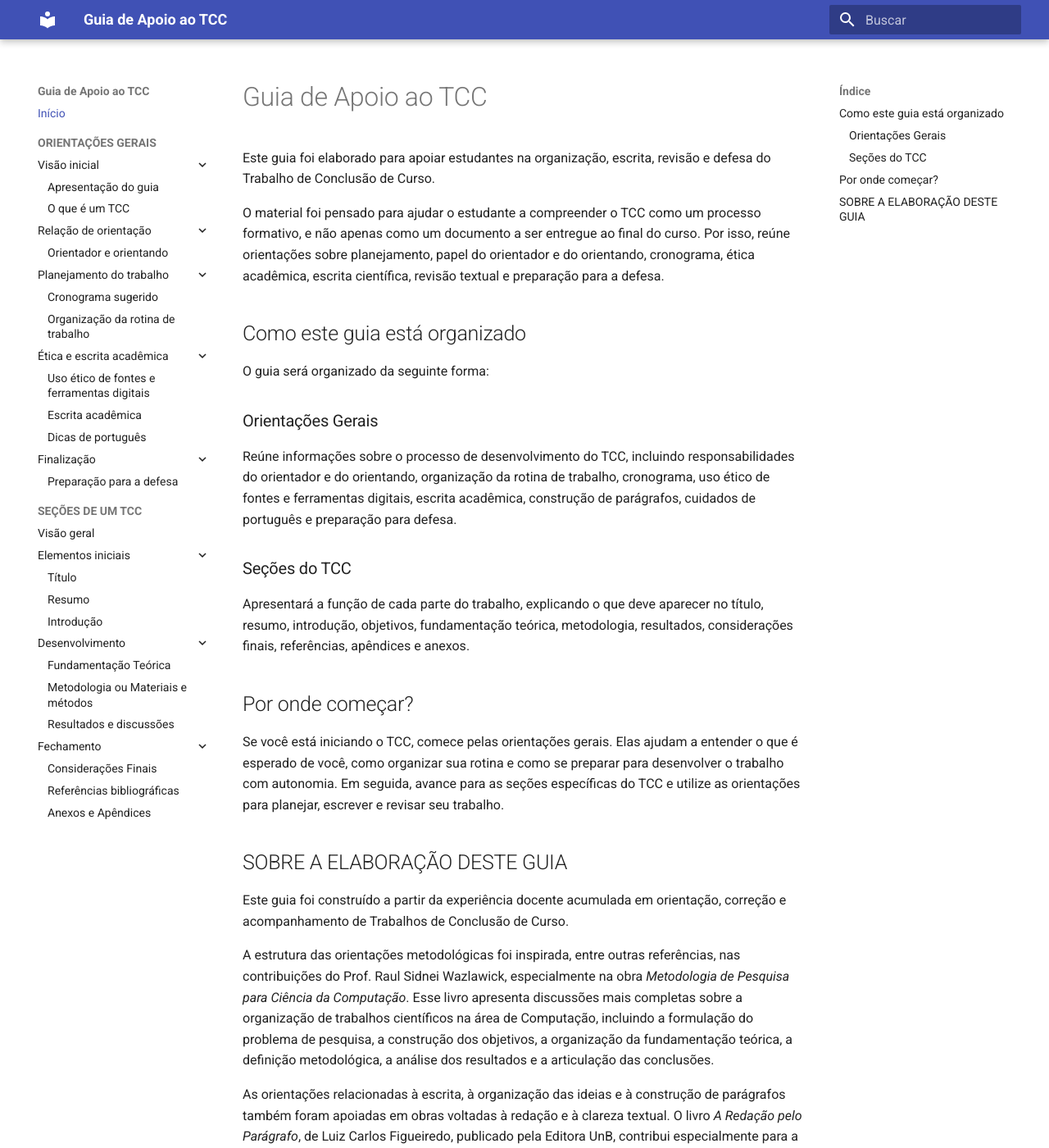
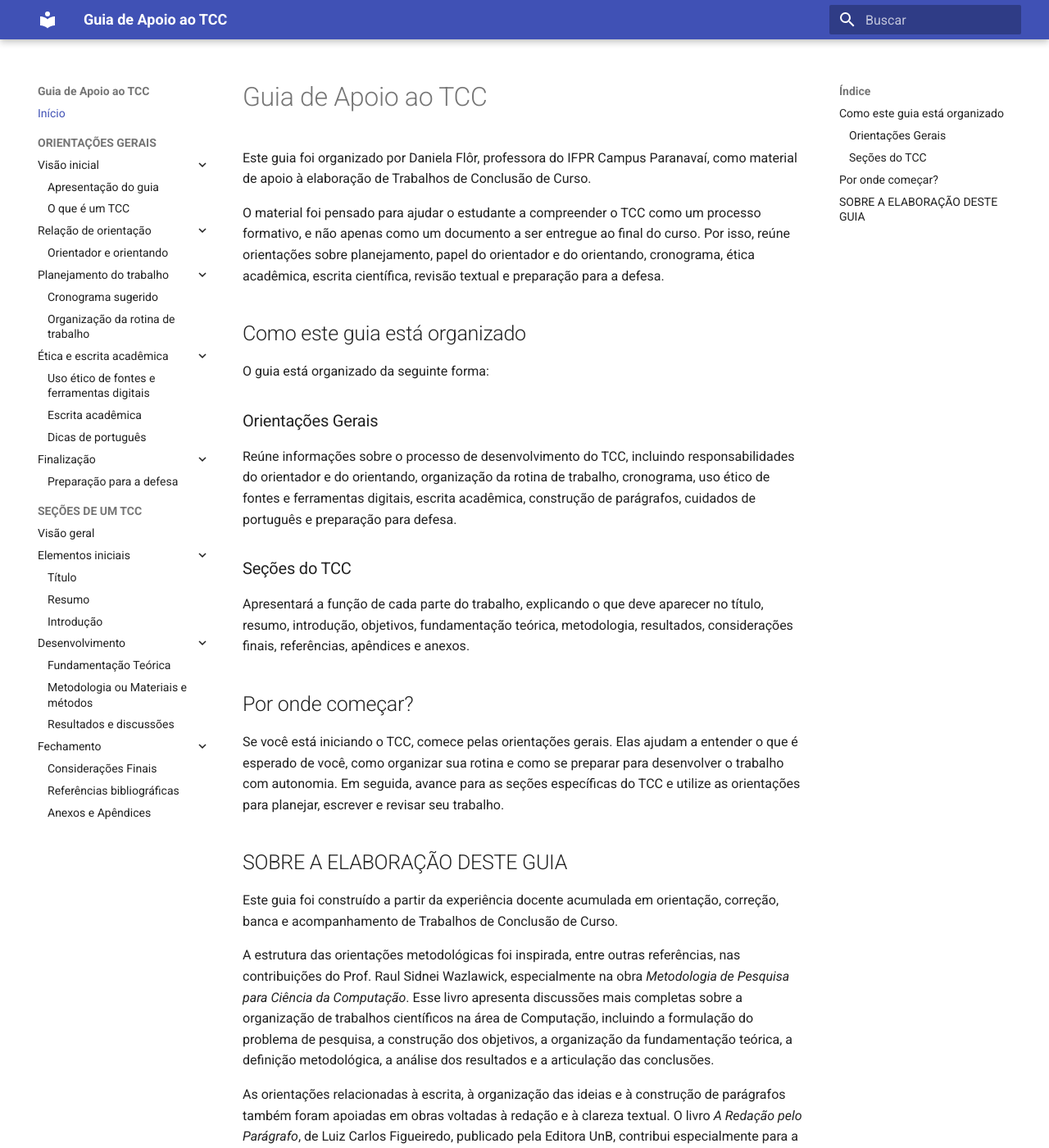
Before and after one commit to danielaflor/tcc, an MkDocs documentation site: the page built from docs/index.md, in a window 1280 px wide and 1400 px high. Shown: the whole window at 82% size. Built offline with MkDocs 1.6.1 and Material for MkDocs 9.7.7, drawn with Linux system fonts in a browser that asks for light colours.

Commit message:
Update introductory text and organization of guide

```diff
--- a/docs/index.md
+++ b/docs/index.md
@@ -1,12 +1,12 @@
 # Guia de Apoio ao TCC
 
-Este guia foi elaborado para apoiar estudantes na organização, escrita, revisão e defesa do Trabalho de Conclusão de Curso.
+Este guia foi organizado por Daniela Flôr, professora do IFPR Campus Paranavaí, como material de apoio à elaboração de Trabalhos de Conclusão de Curso.
 
 O material foi pensado para ajudar o estudante a compreender o TCC como um processo formativo, e não apenas como um documento a ser entregue ao final do curso. Por isso, reúne orientações sobre planejamento, papel do orientador e do orientando, cronograma, ética acadêmica, escrita científica, revisão textual e preparação para a defesa.
 
 ## Como este guia está organizado
 
-O guia será organizado da seguinte forma:
+O guia está organizado da seguinte forma:
 
 ### Orientações Gerais
 
@@ -26,7 +26,7 @@ Se você está iniciando o TCC, comece pelas orientações gerais. Elas ajudam a
 
 ## SOBRE A ELABORAÇÃO DESTE GUIA
 
-Este guia foi construído a partir da experiência docente acumulada em orientação, correção e acompanhamento de Trabalhos de Conclusão de Curso.
+Este guia foi construído a partir da experiência docente acumulada em orientação, correção, banca e acompanhamento de Trabalhos de Conclusão de Curso.
 
 A estrutura das orientações metodológicas foi inspirada, entre outras referências, nas contribuições do Prof. Raul Sidnei Wazlawick, especialmente na obra *Metodologia de Pesquisa para Ciência da Computação*. Esse livro apresenta discussões mais completas sobre a organização de trabalhos científicos na área de Computação, incluindo a formulação do problema de pesquisa, a construção dos objetivos, a organização da fundamentação teórica, a definição metodológica, a análise dos resultados e a articulação das conclusões.
 
```
